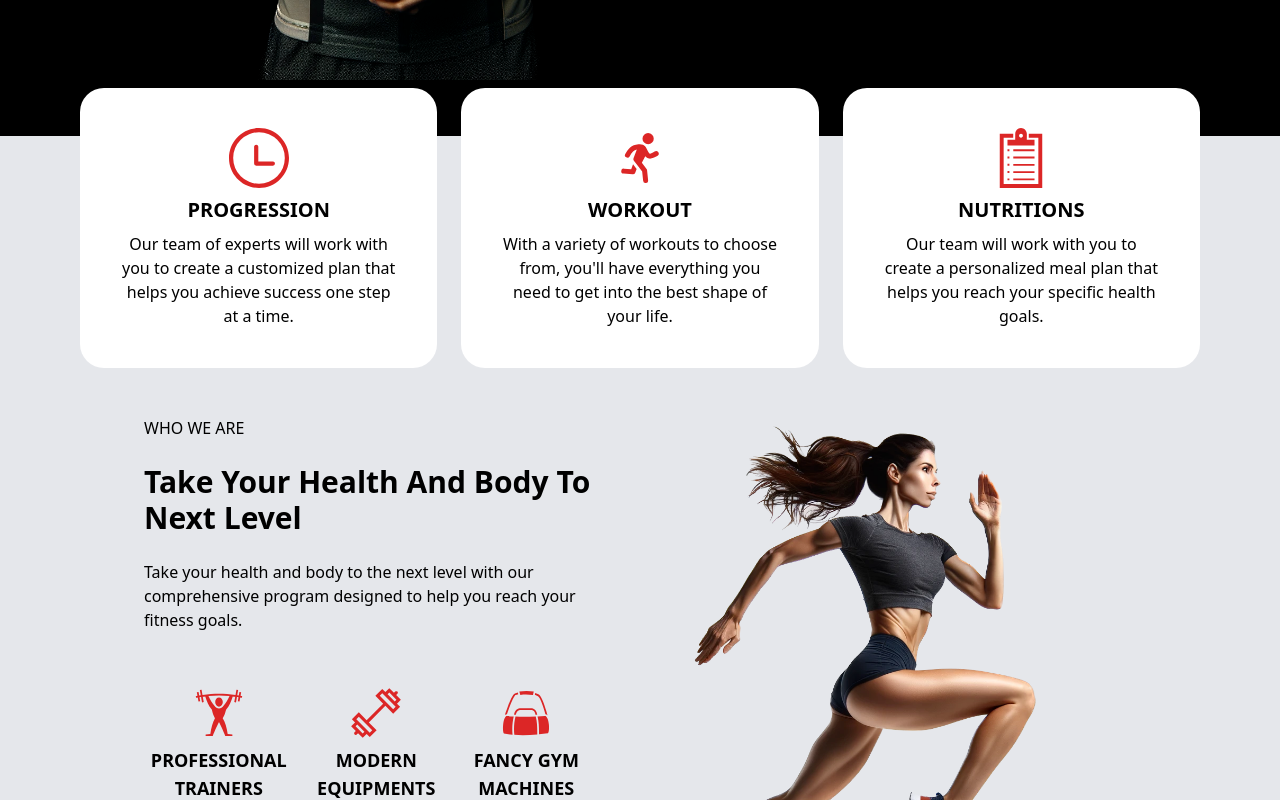
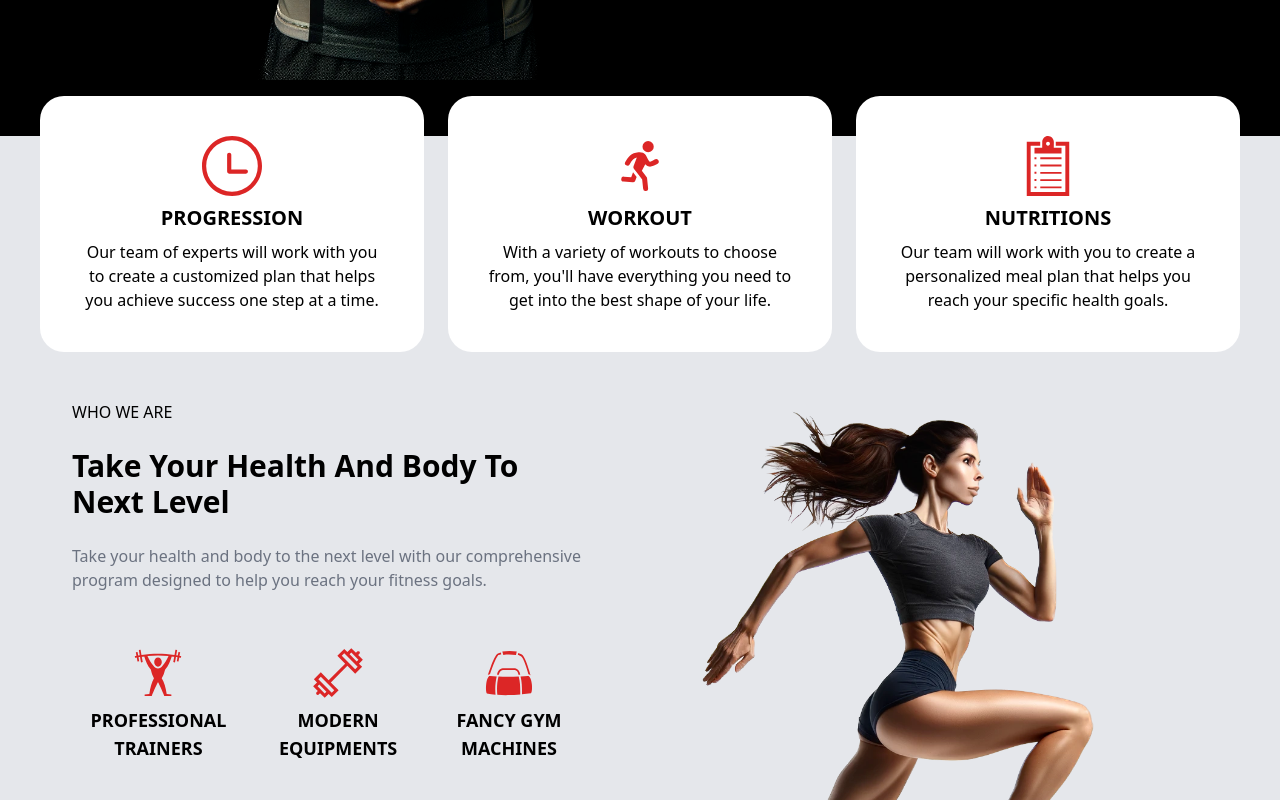
Before and after one commit to OnigiriKing/new-project, a React (Create React App) app: page / in a window 1280 px wide. Shown: the part 720-1520 px from the top of the page. Built offline with nearby package versions, Linux system fonts and the light colour scheme.

Commit message:
About screen small update

```diff
--- a/src/components/homeComp/Home.About/About.jsx
+++ b/src/components/homeComp/Home.About/About.jsx
@@ -4,7 +4,7 @@ import run from "../img/run.png"
 export default function About() {
   return (
     <div class="flex h-[120vh] bg-gray-200 w-full justify-center">
-      <div class="w-full max-w-[70rem]">
+      <div class="w-full max-w-[75rem] py-2">
         <div class="flex gap-6  relative bottom-12 z-30">
           <div class=" bg-white p-10 rounded-3xl flex flex-col text-center items-center w-[45rem] gap-2">
             <div class="text-red-600">{allSvg(60).time}</div>
@@ -31,7 +31,7 @@ export default function About() {
             </p>
           </div>
         </div>
-        <div class="flex mx-[4rem]">
+        <div class="flex mx-[2rem]">
           <div class="flex gap-6 flex-col">
             <div>
               <h3>WHO WE ARE</h3>
@@ -40,7 +40,7 @@ export default function About() {
             <h3 class="text-3xl font-bold">
               Take Your Health And Body To Next Level
             </h3>
-            <p>
+            <p class="text-gray-500">
               Take your health and body to the next level with our comprehensive
               program designed to help you reach your fitness goals.
             </p>
```
Also changed, not shown: src/dist/style.css.
